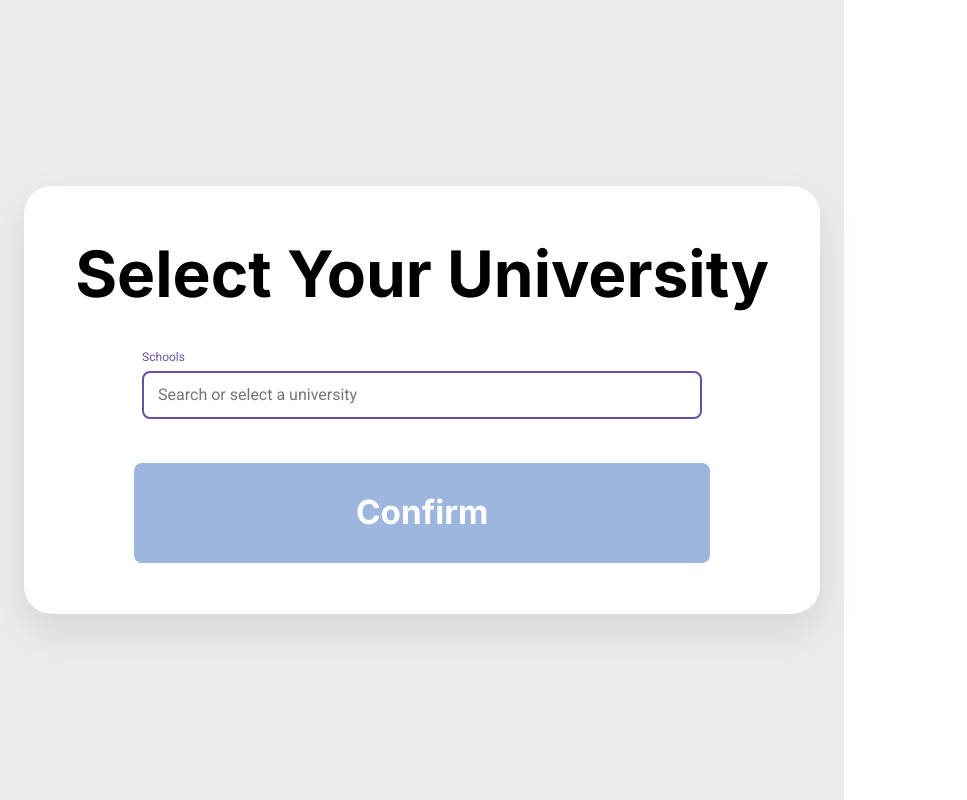
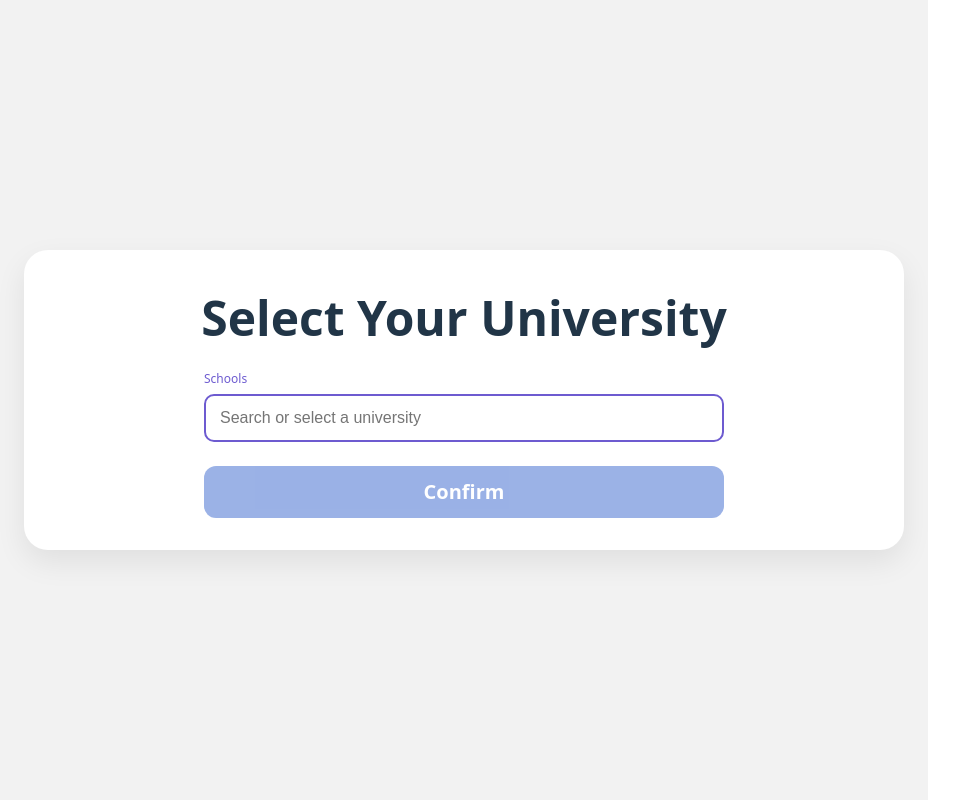
Before and after one commit to jialechen3/ulink, a React (Vite) app in the folder my-app/: page / in a window 1280 px wide. Shown: the whole page, without its empty margins (0-967 px from the left). Built offline with nearby package versions, Linux system fonts and the light colour scheme.

Commit message:
Update App.css
Remove wired figma layout

```diff
--- a/my-app/src/App.css
+++ b/my-app/src/App.css
@@ -1,126 +1,47 @@
-/* ---------- global ---------- */
+/* basic layout */
 * { box-sizing: border-box; }
-:root{
-  --fgm-primary: #6750A4;
-  --on-surface: #1D1B20;
-  --btn: #4E7BC2;
-}
-
-/* ---------- canvas/card ---------- */
 .page.center{
-  min-height: 100vh;
-  display:flex; align-items:center; justify-content:center;
-  background:#ececec;
-  padding: 24px;
+  min-height:100vh; display:flex; align-items:center; justify-content:center;
+  background:#f2f2f2; padding:24px;
 }
 .select-card{
-  width:min(1084px, 100%);
-  background:#fff;
-  border-radius:28px;
-  box-shadow:0 18px 40px rgba(0,0,0,.10);
-  /* responsive interior padding */
-  padding:clamp(24px, 4vw, 56px);
-  text-align:center;
+  width:min(880px, 96vw); background:#fff; border-radius:24px;
+  box-shadow:0 12px 30px rgba(0,0,0,.08); padding:40px 32px 32px; text-align:center;
 }
+.page-title{ margin:0 0 24px; font-size:48px; font-weight:800; line-height:1.15; }
 
-/* ---------- title (responsive) ---------- */
-.page-title{
-  margin:0 0 clamp(16px, 3vw, 40px);
-  font-family: Inter, system-ui, -apple-system, Segoe UI, Roboto, sans-serif;
-  font-weight:700;
-  /* from 36px up to 64px depending on width */
-  font-size:clamp(36px, 6vw, 64px);
-  line-height:1.15;
-  color:#000;
+/* combobox */
+.combo{ position:relative; width:min(520px, 92vw); margin:0 auto 16px; text-align:left; }
+.combo-label{ display:block; font-size:12px; color:#6d5bd0; margin:0 0 6px; }
+.combo-input-wrap{ position:relative; }
+.combo-input{
+  width:100%; height:48px; padding:0 44px 0 14px;
+  border:2px solid #6d5bd0; border-radius:10px; outline:none; font-size:16px;
 }
-
-/* ---------- combobox ---------- */
-.combo{
-  position:relative;
-  /* input width scales: 280px .. 560px */
-  width:clamp(280px, 45vw, 560px);
-  margin:0 auto 20px;
-  text-align:left;
-  z-index: 10; /* keep above button */
-}
-
-.combo-label{
-  display:block;
-  margin:0 0 6px;
-  font: 400 12px/16px Roboto, system-ui, -apple-system, Segoe UI, sans-serif;
-  color:var(--fgm-primary);
-}
-
-.combo-input-wrap{ position:relative; }
-
-.combo-input{
-  width:100%;
-  height:48px; /* slightly shorter for common laptops */
-  padding:0 44px 0 14px;
-  font: 400 16px/24px Roboto, system-ui, -apple-system, Segoe UI, sans-serif;
-  color:var(--on-surface);
-  background:#fff;
-  border:2px solid var(--fgm-primary);
-  border-radius:8px;
-  outline:none;
-}
-.combo-input:focus{ box-shadow:0 0 0 4px rgba(103,80,164,.12); }
-
+.combo-input:focus{ box-shadow:0 0 0 4px rgba(109,91,208,.12); }
 .combo-clear{
   position:absolute; right:8px; top:50%; transform:translateY(-50%);
-  width:32px; height:32px; display:grid; place-items:center;
-  border:0; border-radius:999px; background:#eee; color:#49454F; cursor:pointer;
+  width:30px; height:30px; display:grid; place-items:center; border:0; border-radius:999px;
+  background:#eee; color:#333; cursor:pointer;
 }
 .combo-clear:hover{ background:#e5e5e5; }
-.combo-clear svg{ display:block; }
 
-/* ---------- dropdown ---------- */
+/* dropdown */
 .combo-list{
-  position:absolute;
-  left:0; right:0;           /* match input width */
-  width:auto;
-  margin-top:8px;
-  max-height:240px;
-  overflow:auto;
-  background:#fff;           /* white looks cleaner */
-  border:1px solid #e7e7e7;
-  border-radius:10px;
-  box-shadow:0 16px 32px rgba(0,0,0,.12);
-  z-index: 50;
+  position:absolute; left:0; right:0; margin-top:8px; max-height:240px; overflow:auto;
+  background:#fff; border:1px solid #e8e8e8; border-radius:10px; box-shadow:0 14px 28px rgba(0,0,0,.12); z-index:20;
 }
-
-.combo-option{
-  list-style:none;
-  min-height:44px;
-  display:flex; align-items:center;
-  padding:10px 12px;
-  border-radius:8px; cursor:pointer;
-  font: 400 15px/22px Roboto, system-ui, -apple-system, Segoe UI, sans-serif;
-  color:var(--on-surface);
-}
-.combo-option:hover, .combo-option.active{ background:#f2efff; }
+.combo-option{ list-style:none; padding:10px 12px; border-radius:8px; cursor:pointer; font-size:15px; }
+.combo-option:hover,.combo-option.active{ background:#f2efff; }
 .combo-empty{ padding:12px; color:#777; }
 
-/* add some breathing room below the combo so dropdown never covers the button */
-.combo::after{
-  content:"";
-  display:block;
-  height:8px;
-}
-
-/* ---------- confirm button (responsive) ---------- */
+/* button */
 .confirm-btn{
-  margin-top: clamp(8px, 2vw, 16px);
-  width:clamp(280px, 45vw, 600px);
-  height: clamp(48px, 8vw, 100px);
-  border:0; border-radius:8px;
-  background:var(--btn); color:#fff;
-  font-family: Inter, system-ui, -apple-system, Segoe UI, Roboto, sans-serif;
-  /* font scales 18px .. 36px */
-  font-size: clamp(18px, 2.6vw, 36px);
-  font-weight:600;
-  line-height:1;
-  cursor:pointer;
-  box-shadow:0 10px 22px rgba(78,123,194,.26);
+  margin-top:8px; width:min(520px, 92vw); height:52px;
+  border:0; border-radius:12px; background:#4973d2; color:#fff;
+  font-size:20px; font-weight:700; cursor:pointer; box-shadow:0 8px 18px rgba(73,115,210,.25);
 }
 .confirm-btn:disabled{ opacity:.55; cursor:not-allowed; box-shadow:none; }
+
+/* errors */
+.error-text{ color:#b00020; margin:6px 0 0; }
```
